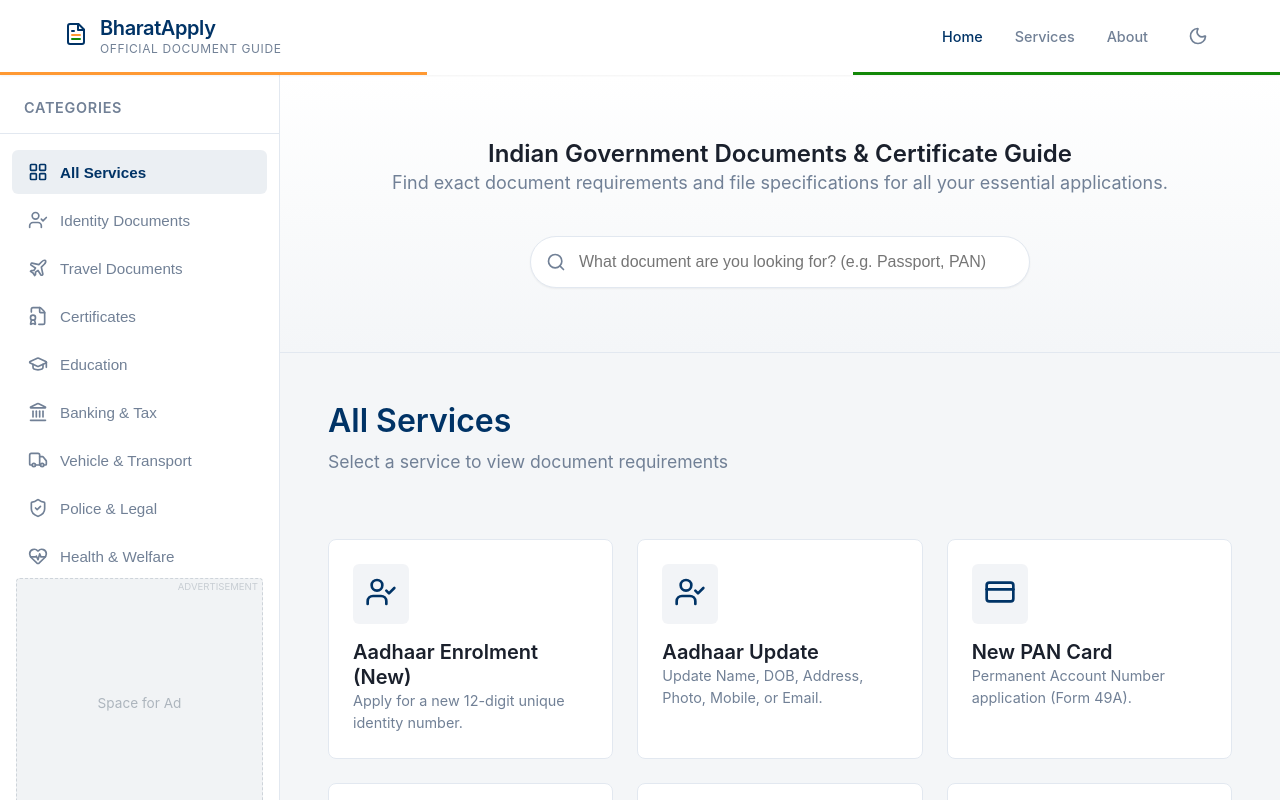
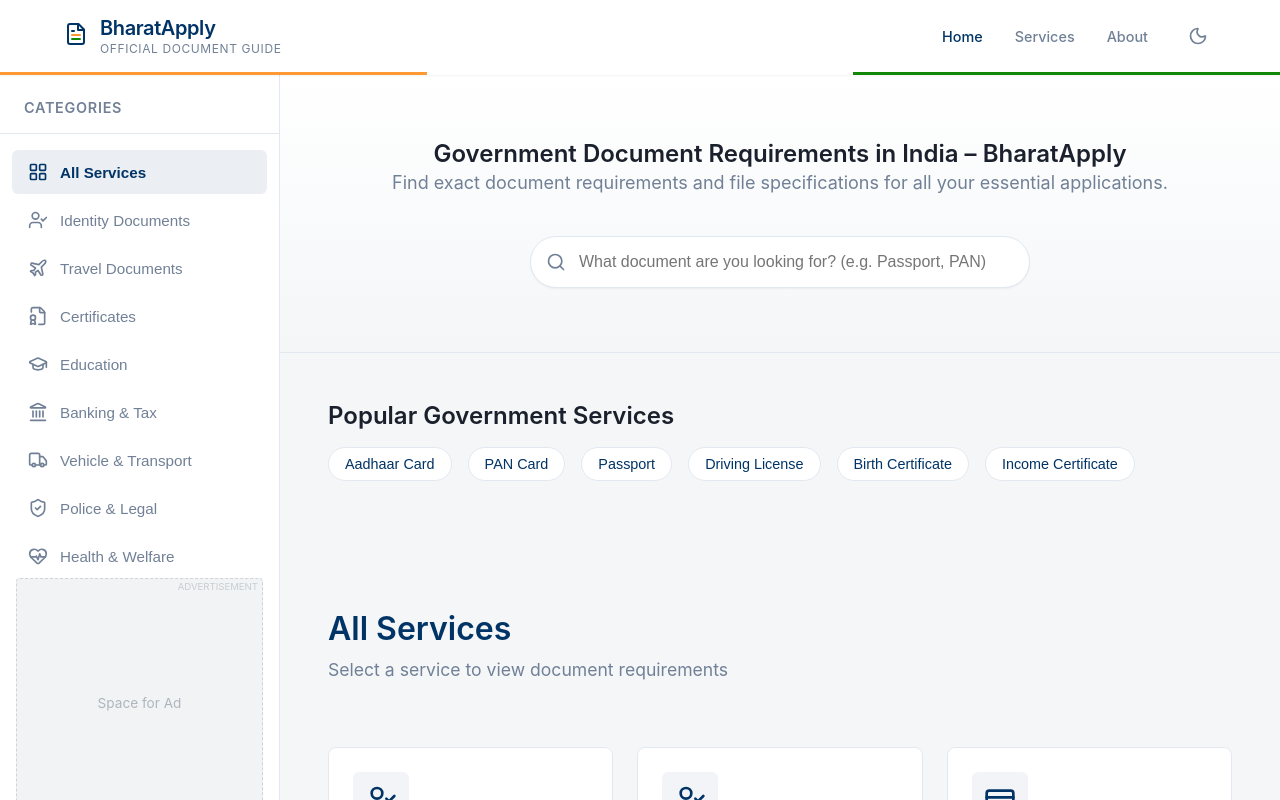
Before and after one commit to gargarnav/GovDocuments, a React (Vite) app: page / in a window 1280 px wide. Built offline with nearby package versions, Linux system fonts and the light colour scheme.

Commit message:
feat: add rich seo content section to homepage for crawling

```diff
--- a/src/Home.jsx
+++ b/src/Home.jsx
@@ -7,6 +7,7 @@
 import { services, categories } from './data/services';
 import { AdContainer } from './components/AdContainer';
 import { SEOHead } from './components/SEOHead';
+import { SEOContent } from './components/SEOContent';
 import { Menu, Facebook, Twitter } from 'lucide-react';
 import { Link } from 'react-router-dom';
 
@@ -80,7 +81,20 @@
                 <Hero searchTerm={searchTerm} onSearchChange={setSearchTerm} />
 
 
-
+                <div className="content-container">
+                    {/* Interior Linking Section for SEO */}
+                    <section className="popular-services" style={{ padding: '0 0 2rem 0' }}>
+                        <h2>Popular Government Services</h2>
+                        <div className="quick-links" style={{ display: 'flex', gap: '1rem', flexWrap: 'wrap', marginTop: '1rem' }}>
+                            <button onClick={() => { setSearchTerm('Aadhaar'); window.scrollTo({ top: 0, behavior: 'smooth' }); }} className="link-chip">Aadhaar Card</button>
+                            <button onClick={() => { setSearchTerm('PAN'); window.scrollTo({ top: 0, behavior: 'smooth' }); }} className="link-chip">PAN Card</button>
+                            <button onClick={() => { setSearchTerm('Passport'); window.scrollTo({ top: 0, behavior: 'smooth' }); }} className="link-chip">Passport</button>
+                            <button onClick={() => { setSearchTerm('Driving'); window.scrollTo({ top: 0, behavior: 'smooth' }); }} className="link-chip">Driving License</button>
+                            <button onClick={() => { setSearchTerm('Birth'); window.scrollTo({ top: 0, behavior: 'smooth' }); }} className="link-chip">Birth Certificate</button>
+                            <button onClick={() => { setSearchTerm('Income'); window.scrollTo({ top: 0, behavior: 'smooth' }); }} className="link-chip">Income Certificate</button>
+                        </div>
+                    </section>
+                </div>
                 <div className="content-container">
                     <section className="services-section">
                         <div className="section-header">
@@ -108,10 +122,13 @@
                     </section>
                 </div>
 
+                {/* Rich Semantic Content for SEO */}
+                <SEOContent setSearchTerm={setSearchTerm} />
+
                 {/* FAQ Section for SEO Content Depth */}
                 <section className="faq-section" style={{ padding: '2rem', background: '#fff', marginTop: '2rem' }}>
                     <div className="content-container">
-                        <h2>Frequently Asked Questions about Indian Government Documents</h2>
+                        <h2>FAQs About Aadhaar, PAN & Passport Document</h2>
                         <div className="faq-grid" style={{ display: 'grid', gap: '1.5rem', marginTop: '1.5rem' }}>
                             <article>
                                 <h3>How do I apply for a PAN Card online?</h3>
--- a/src/components/Hero.jsx
+++ b/src/components/Hero.jsx
@@ -4,7 +4,7 @@
     return (
         <section className="hero">
             <div className="hero-content">
-                <h1>Indian Government Documents & Certificate Guide</h1>
+                <h1>Government Document Requirements in India – BharatApply</h1>
                 <p>Find exact document requirements and file specifications for all your essential applications.</p>
 
                 <div className="search-bar-container">
--- /dev/null
+++ b/src/components/SEOContent.jsx
@@ -0,0 +1,73 @@
+import { Link } from 'react-router-dom';
+
+export function SEOContent({ setSearchTerm }) {
+    const handleLinkClick = (term) => {
+        if (setSearchTerm) {
+            setSearchTerm(term);
+            window.scrollTo({ top: 0, behavior: 'smooth' });
+        }
+    };
+
+    return (
+        <section className="seo-content-section" style={{ padding: '2rem 0', background: '#f8fafc', borderTop: '1px solid #e2e8f0' }}>
+            <div className="content-container">
+                <div style={{ maxWidth: '800px', margin: '0 auto', color: '#334155', lineHeight: '1.7' }}>
+
+                    <h2 style={{ color: '#1e293b', marginBottom: '1rem' }}>Guide to Indian Government Documents & Certification</h2>
+                    <p style={{ marginBottom: '1.5rem' }}>
+                        Navigating the landscape of <strong>Indian government documents</strong> can often feel overwhelming. Whether you are applying for a new
+                        <button className="text-link" onClick={() => handleLinkClick('Passport')}>Passport</button> or updating your
+                        <button className="text-link" onClick={() => handleLinkClick('Aadhaar')}>Aadhaar card</button> details, having the correct
+                        documentation is crucial for a successful application. BharatApply acts as your comprehensive guide, providing efficient,
+                        up-to-date checklists for all major certificates and identity proofs required by state and central authorities.
+                    </p>
+
+                    <h2 style={{ color: '#1e293b', marginBottom: '1rem', marginTop: '2rem' }}>Essential Document Checklists for Every Citizen</h2>
+                    <p style={{ marginBottom: '1.5rem' }}>
+                        One of the most common reasons for application rejection is missing or incorrect **proof of identity** or **proof of address**.
+                        For instance, when applying for a <button className="text-link" onClick={() => handleLinkClick('PAN')}>PAN Card</button>,
+                        it is mandatory to ensure that your demographic details match exactly with your Aadhaar data. Similarly, obtaining a
+                        <button className="text-link" onClick={() => handleLinkClick('Driving')}>Driving License</button> requires a specific set of
+                        forms depending on whether you are applying for a learner's license or a permanent one. Our platform simplifies this by
+                        categorizing requirements for every major service, ensuring you have the right **certificates** before you visit a government office.
+                    </p>
+
+                    <h3 style={{ color: '#1e293b', marginBottom: '0.5rem', fontSize: '1.25rem' }}>Understanding Vital Certificates</h3>
+                    <p style={{ marginBottom: '1.5rem' }}>
+                        Beyond identity cards, life events require specific documentation. A <button className="text-link" onClick={() => handleLinkClick('Birth')}>Birth Certificate</button>
+                        is the first legal document for any citizen, essential for school admissions and passport issuance. For financial matters, an
+                        <button className="text-link" onClick={() => handleLinkClick('Income')}>Income Certificate</button> is often needed for
+                        scholarships and subsidy claims. We provide detailed file size specifications (e.g., JPEG under 50KB) and format requirements
+                        to help you prepare your uploads for online portals like those of the Income Tax Department or the Ministry of External Affairs.
+                    </p>
+
+                    <h3 style={{ color: '#1e293b', marginBottom: '0.5rem', fontSize: '1.25rem' }}>Why Accurate Documentation Matters</h3>
+                    <p>
+                        In the digital age, most services like the <strong>Passport Seva</strong> or <strong>NSDL PAN</strong> portal utilize automated
+                        systems to verify uploaded documents. ensuring your **proof documents** are clear, valid, and correctly formatted is the
+                        best way to avoid delays. From understanding the difference between a <button className="text-link" onClick={() => handleLinkClick('Voter')}>Voter ID</button>
+                        application and a correction form, to knowing which gazetted officer is authorized to attest your documents, BharatApply covers
+                        the nuanced details that official manuals often miss. Explore our popular services to find exactly what you need today.
+                    </p>
+
+                </div>
+            </div>
+            <style jsx>{`
+                .text-link {
+                    background: none;
+                    border: none;
+                    padding: 0;
+                    color: #2563eb;
+                    font-weight: 500;
+                    text-decoration: underline;
+                    cursor: pointer;
+                    font-size: inherit;
+                    font-family: inherit;
+                }
+                .text-link:hover {
+                    color: #1d4ed8;
+                }
+            `}</style>
+        </section>
+    );
+}
--- a/src/index.css
+++ b/src/index.css
@@ -15,8 +15,28 @@
   --font-sans: 'Inter', system-ui, -apple-system, sans-serif;
 
   --shadow-sm: 0 1px 2px 0 rgba(0, 0, 0, 0.05);
-  --shadow-md: 0 4px 6px -1px rgba(0, 0, 0, 0.1), 0 2px 4px -1px rgba(0, 0, 0, 0.06);
-  --shadow-lg: 0 10px 15px -3px rgba(0, 0, 0, 0.1), 0 4px 6px -2px rgba(0, 0, 0, 0.05);
+
+  .link-chip {
+    background: white;
+    border: 1px solid var(--color-border);
+    padding: 0.5rem 1rem;
+    border-radius: 20px;
+    font-size: 0.9rem;
+    color: var(--color-primary);
+    cursor: pointer;
+    transition: all 0.2s;
+  }
+
+  .link-chip:hover {
+    background: var(--color-primary);
+    color: white;
+    border-color: var(--color-primary);
+  }
+
+  --shadow-md: 0 4px 6px -1px rgba(0, 0, 0, 0.1),
+  0 2px 4px -1px rgba(0, 0, 0, 0.06);
+  --shadow-lg: 0 10px 15px -3px rgba(0, 0, 0, 0.1),
+  0 4px 6px -2px rgba(0, 0, 0, 0.05);
 
   --radius-md: 0.375rem;
   --radius-lg: 0.5rem;
```
